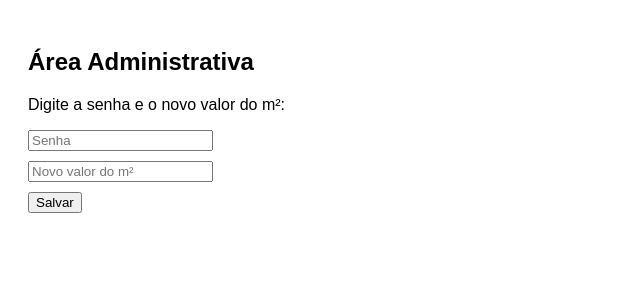
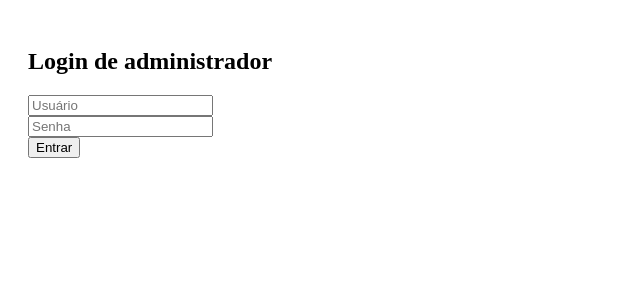
Before and after one commit to orcamento-custos/construcustos, a Next.js app: page /admin in a window 1280 px wide. Shown: the top 300 px of the page, without its empty margins (0-640 px from the left). Built offline with nearby package versions, Linux system fonts and the light colour scheme.

Commit message:
Update admin.js

```diff
--- a/pages/admin.js
+++ b/pages/admin.js
@@ -1,47 +1,58 @@
-// pages/admin.js
-import { useState } from "react";
+import { useState } from 'react';
 
-export default function AdminPage() {
-  const [senha, setSenha] = useState("");
-  const [valorM2, setValorM2] = useState("");
-  const [msg, setMsg] = useState("");
+export default function Admin() {
+  const [loggedIn, setLoggedIn] = useState(false);
+  const [username, setUsername] = useState('');
+  const [password, setPassword] = useState('');
+  const [newValue, setNewValue] = useState('');
+  const [currentValue, setCurrentValue] = useState('R$ 1.500');
 
-  const salvarValor = () => {
-    if (senha !== "rock2025") {
-      setMsg("Senha incorreta!");
-      return;
+  const handleLogin = () => {
+    if (username === 'admin' && password === '1234') {
+      setLoggedIn(true);
+    } else {
+      alert('Usuário ou senha inválidos');
     }
-
-    fetch("/api/valor", {
-      method: "POST",
-      headers: { "Content-Type": "application/json" },
-      body: JSON.stringify({ valor: parseFloat(valorM2) }),
-    })
-      .then((res) => res.json())
-      .then(() => setMsg("Valor atualizado com sucesso!"))
-      .catch(() => setMsg("Erro ao salvar."));
   };
 
+  const handleUpdate = () => {
+    setCurrentValue(newValue);
+    alert(`Valor do m² atualizado para: ${newValue}`);
+    setNewValue('');
+  };
+
+  if (!loggedIn) {
+    return (
+      <div style={{ padding: 20 }}>
+        <h2>Login de administrador</h2>
+        <input
+          type="text"
+          placeholder="Usuário"
+          value={username}
+          onChange={(e) => setUsername(e.target.value)}
+        /><br />
+        <input
+          type="password"
+          placeholder="Senha"
+          value={password}
+          onChange={(e) => setPassword(e.target.value)}
+        /><br />
+        <button onClick={handleLogin}>Entrar</button>
+      </div>
+    );
+  }
+
   return (
-    <div style={{ padding: "20px", fontFamily: "Arial" }}>
-      <h2>Área Administrativa</h2>
-      <p>Digite a senha e o novo valor do m²:</p>
+    <div style={{ padding: 20 }}>
+      <h2>Painel de Admin</h2>
+      <p>Valor atual do m²: <strong>{currentValue}</strong></p>
       <input
-        type="password"
-        placeholder="Senha"
-        value={senha}
-        onChange={(e) => setSenha(e.target.value)}
-        style={{ marginBottom: "10px", display: "block" }}
-      />
-      <input
-        type="number"
+        type="text"
         placeholder="Novo valor do m²"
-        value={valorM2}
-        onChange={(e) => setValorM2(e.target.value)}
-        style={{ marginBottom: "10px", display: "block" }}
-      />
-      <button onClick={salvarValor}>Salvar</button>
-      <p>{msg}</p>
+        value={newValue}
+        onChange={(e) => setNewValue(e.target.value)}
+      /><br />
+      <button onClick={handleUpdate}>Atualizar</button>
     </div>
   );
 }
```
